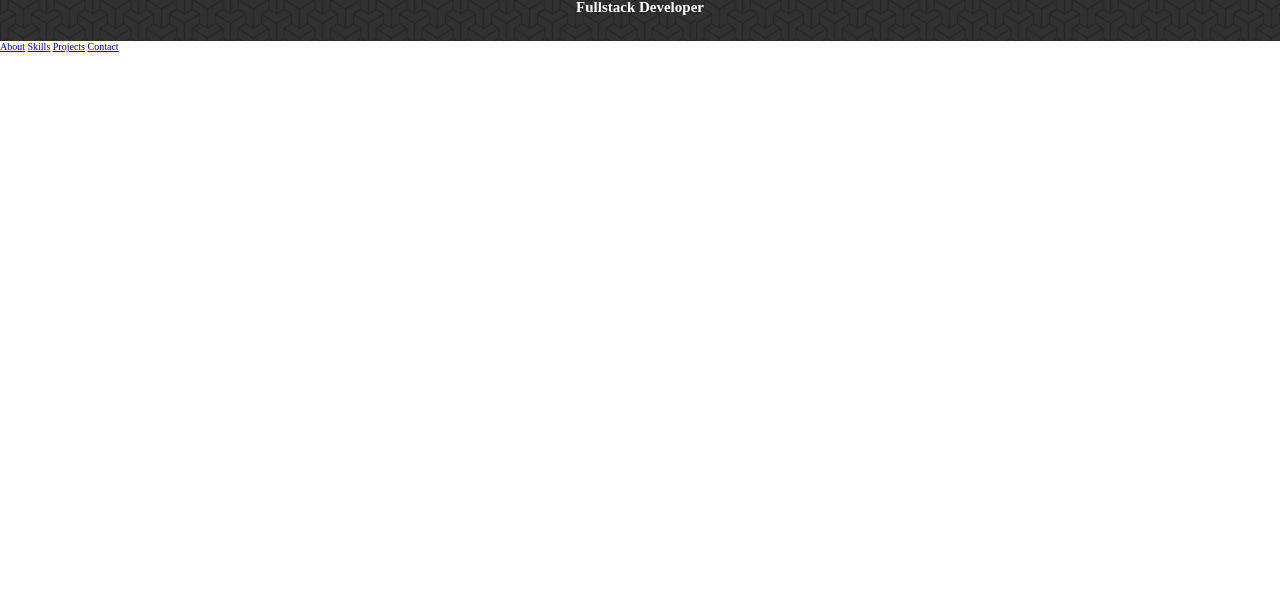
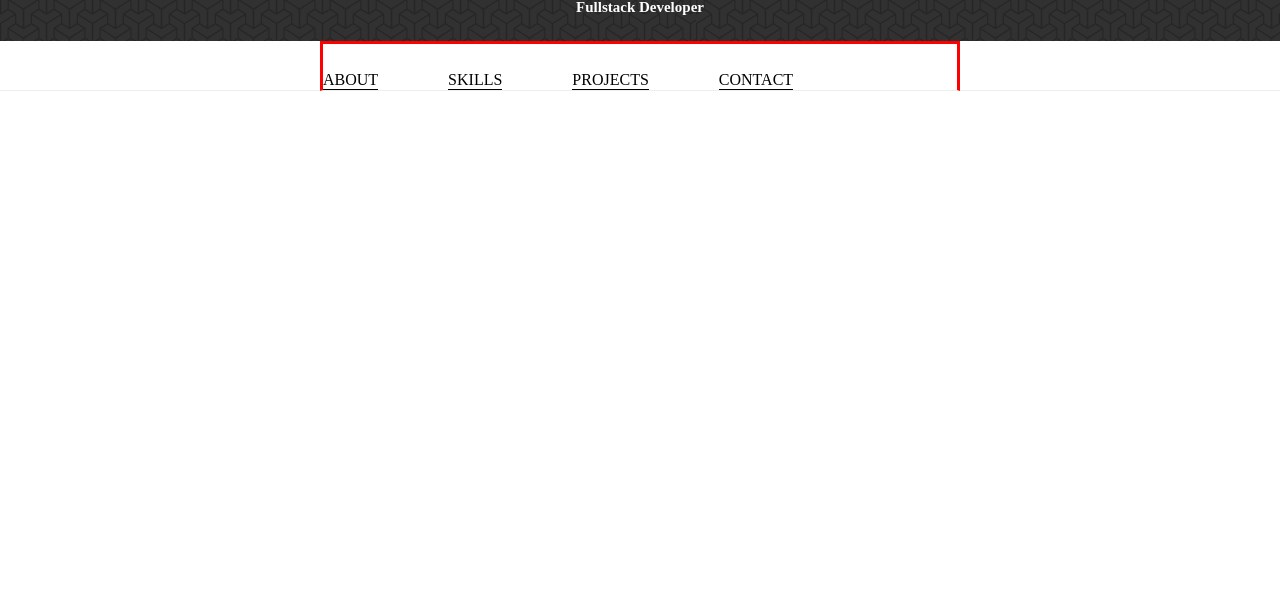
Before and after one commit to bmcarmody/old_portfolio_2018, a website built with webpack: page src/index.html in a window 1280 px wide. Shown: the part 209-800 px from the top of the page. Built offline with nearby package versions, Linux system fonts and the light colour scheme.

Commit message:
Created bottom border for navigation

```diff
--- a/src/index.html
+++ b/src/index.html
@@ -8,18 +8,22 @@
 </head>
 <body>
     <header class="header">
-        <img class="header__picture" src="${require(`../Picture1.png`)}" alt="Picture of Brandon Carmody">
+        <img class="header__picture" src="../Picture1.png" alt="Picture of Brandon Carmody">
         <h1 class="header__name">Brandon Carmody</h1>
         <h2 class="header__title">Fullstack Developer</h2>
+
+        <!-- TODO - Adds social media plugs-->
     </header>
 
     <div class="container">
-        <nav>
-            <a href="#">About</a>
-            <a href="#">Skills</a>
-            <a href="#">Projects</a>
-            <a href="#">Contact</a>
+        <div class="g-border-left"><!--Needed for border with grid--></div>
+        <nav class="nav">
+            <a href="#">ABOUT</a>
+            <a href="#">SKILLS</a>
+            <a href="#">PROJECTS</a>
+            <a href="#">CONTACT</a>
         </nav>
+        <div class="g-border-right"><!--Needed for border with grid--></div>
 
         <main>
             <!--Async HTML in here-->
--- a/src/js/main.js
+++ b/src/js/main.js
@@ -1,3 +1,2 @@
 import '../sass/main.scss';
 import '../../pattern.png';
-require("html-loader?interpolate!../index.html");
--- a/src/sass/layout/_grid.scss
+++ b/src/sass/layout/_grid.scss
@@ -13,3 +13,26 @@
         margin: auto;
     }
 }
+
+.container {
+    display: grid;
+    grid-template-columns: 1fr 2fr 1fr;
+    grid-template-areas: "g-border-left nav g-border-right";
+
+    .g-border {
+        &-left {
+            border-bottom: 1px solid #eee;
+            grid-area: g-border-left;
+        }
+
+        &-right {
+            border-bottom: 1px solid #eee;
+            grid-area: g-border-right;
+        }
+    }
+
+    .nav {
+        grid-area: nav;
+        display: flex;
+    }
+}
--- a/src/sass/layout/_navigation.scss
+++ b/src/sass/layout/_navigation.scss
@@ -0,0 +1,14 @@
+.nav {
+    font-size: $default-font-size;
+    border: 3px solid red; //TEMPORARY
+    height: 5rem;
+    border-bottom: 1px solid #eee;
+
+    a {
+        margin-top: auto;
+        margin-right: 7rem;
+        color: #000;
+        text-decoration: none;
+        border-bottom: 1px solid #000;
+    }
+}
```
